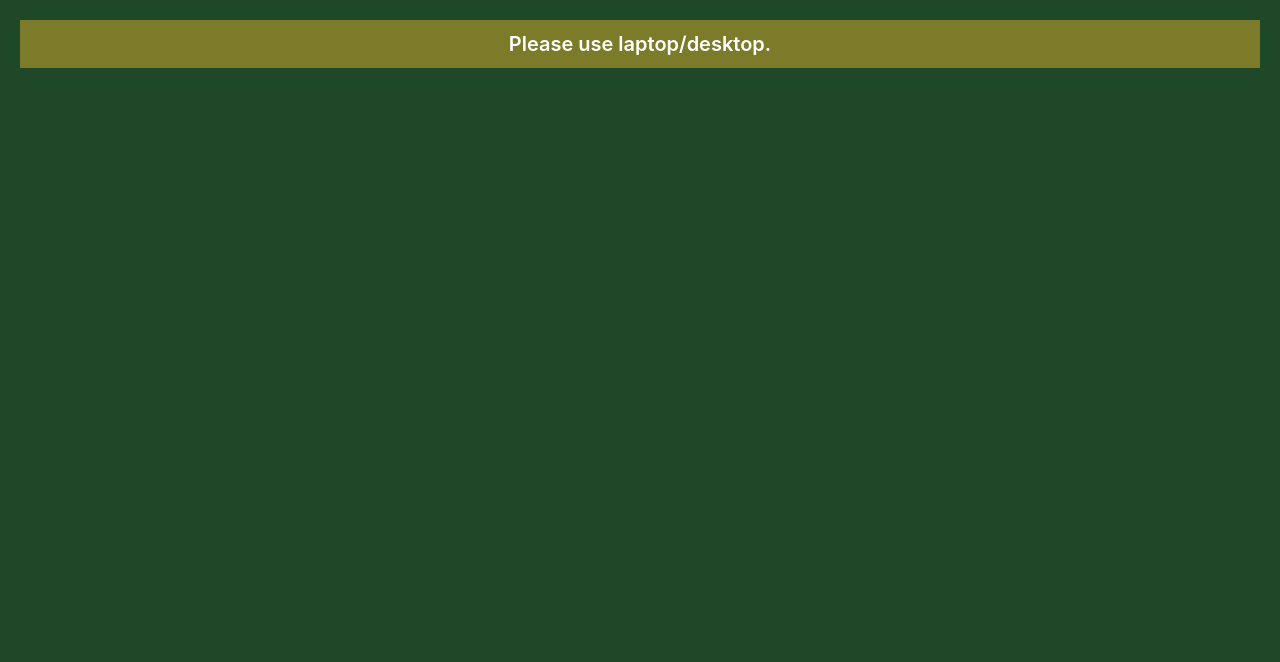
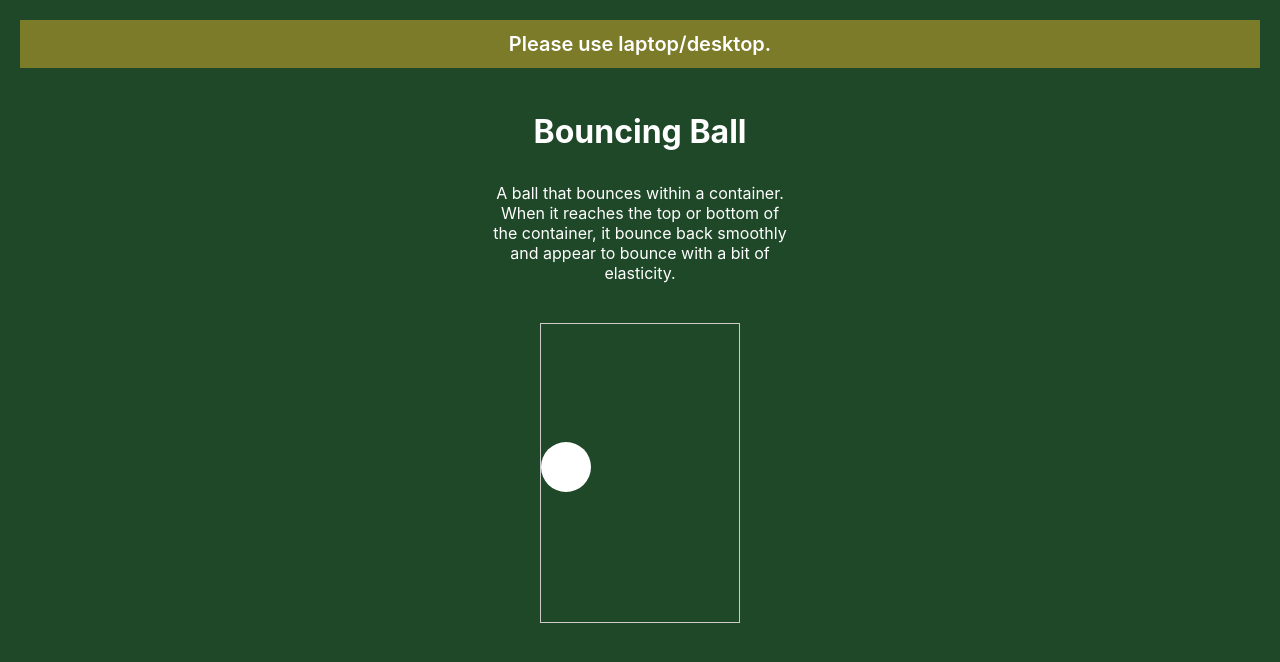
Before and after one commit to ykji/cool-animations, a React (Create React App) app: page /bouncing-ball in a window 1280 px wide. Shown: the top 662 px of the page. Built offline with nearby package versions, Linux system fonts and the light colour scheme.

Commit message:
feat(animations): add bouncing ball animation

```diff
--- a/src/App.js
+++ b/src/App.js
@@ -4,6 +4,7 @@ import CardFlip from "./components/card-flip/CardFlip";
 import ModalPopup from "./components/modal-popup/ModalPopup";
 import SlideIn from "./components/slide-in-on-scroll/SlideIn";
 import { BrowserRouter, Route, Routes } from "react-router-dom";
+import BouncingBall from "./components/bouncing-ball/BouncingBall";
 import AnimatedButton from "./components/animated-button/AnimatedButton";
 
 function App() {
@@ -18,6 +19,7 @@ function App() {
           <Route path="slide-in-on-scroll" element={<SlideIn />} />
           <Route path="animated-button" element={<AnimatedButton />} />
           <Route path="modal-popup" element={<ModalPopup />} />
+          <Route path="bouncing-ball" element={<BouncingBall />} />
         </Routes>
       </BrowserRouter>
     </>
--- a/src/components/Home.jsx
+++ b/src/components/Home.jsx
@@ -8,6 +8,7 @@ const Home = () => {
     { id: 3, path: "slide-in-on-scroll", title: "Slide-in on scroll" },
     { id: 4, path: "animated-button", title: "Animated Button" },
     { id: 5, path: "modal-popup", title: "Modal popup" },
+    { id: 5, path: "bouncing-ball", title: "Bouncing Ball" },
   ];
 
   return (
--- /dev/null
+++ b/src/components/bouncing-ball/BouncingBall.jsx
@@ -0,0 +1,38 @@
+import "./index.css";
+import AnimationDetails from "../AnimationDetails";
+import { useEffect, useState } from "react";
+
+const BouncingBall = () => {
+  const [direction, setDirection] = useState(1);
+  const [ballPosition, setBallPosition] = useState(0);
+
+  const ballSize = 50;
+  const containerHeight = 300;
+
+  useEffect(() => {
+    const interval = setInterval(() => {
+      let newPosition = ballPosition + direction * 5;
+
+      if (newPosition <= 0 || newPosition >= containerHeight - ballSize) {
+        setDirection((prevDirection) => -prevDirection);
+      }
+
+      setBallPosition(newPosition);
+    }, 20);
+
+    return () => clearInterval(interval);
+  }, [ballPosition, direction]);
+  return (
+    <div className="container">
+      <AnimationDetails
+        name="Bouncing Ball"
+        desc="A ball that bounces within a container. When it reaches the top or bottom of the container, it bounce back smoothly and appear to bounce with a bit of elasticity."
+      />
+      <div className="ball-container">
+        <div className="ball" style={{ bottom: ballPosition }} />
+      </div>
+    </div>
+  );
+};
+
+export default BouncingBall;
--- /dev/null
+++ b/src/components/bouncing-ball/index.css
@@ -0,0 +1,21 @@
+.container {
+  gap: 16px;
+  display: flex;
+  flex-direction: column;
+}
+
+.ball-container {
+  margin-top: 24px;
+  width: 200px;
+  height: 300px;
+  position: relative;
+  border: 1px solid #ccc;
+}
+
+.ball {
+  width: 50px;
+  height: 50px;
+  background-color: white;
+  border-radius: 50%;
+  position: absolute;
+}
--- a/src/components/card-flip/index.css
+++ b/src/components/card-flip/index.css
@@ -40,6 +40,7 @@
 .front {
   z-index: 2;
   transform: rotateY(0deg);
+  /* The backface-visibility: hidden property is effective when there is an initial transform (e.g., rotateY(0deg)), as it hides the backside of the card when it is rotated away. That's why this transform is important to front*/
 }
 
 .back {
@@ -60,9 +61,7 @@
 .image-shadow {
   bottom: 0;
   z-index: 3;
-  width: 100%;
   height: 30%;
-  position: absolute;
   text-align: center;
   font-size: 24px;
   font-weight: 700;
--- a/src/components/slide-in-on-scroll/index.css
+++ b/src/components/slide-in-on-scroll/index.css
@@ -7,7 +7,7 @@
 .slide-in-element {
   opacity: 0;
   transform: translateX(-100%);
-  transition: opacity 0.5s, transform 0.5s;
+  transition: all 0.5s;
 }
 
 .in-view {
```
